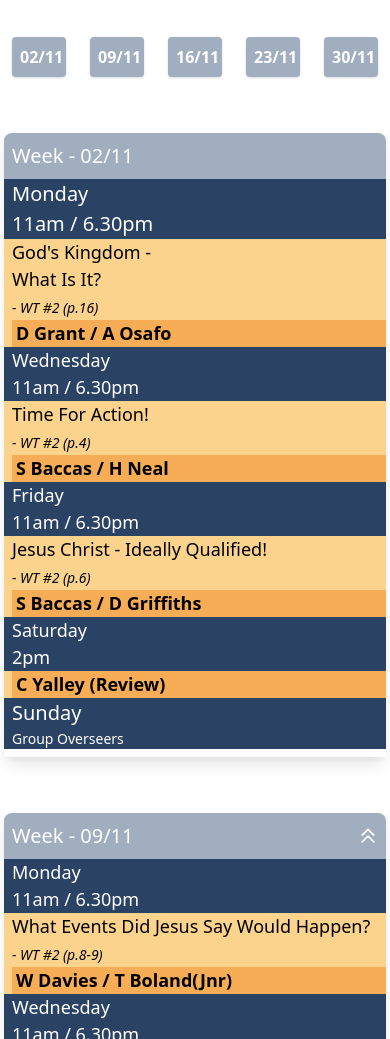
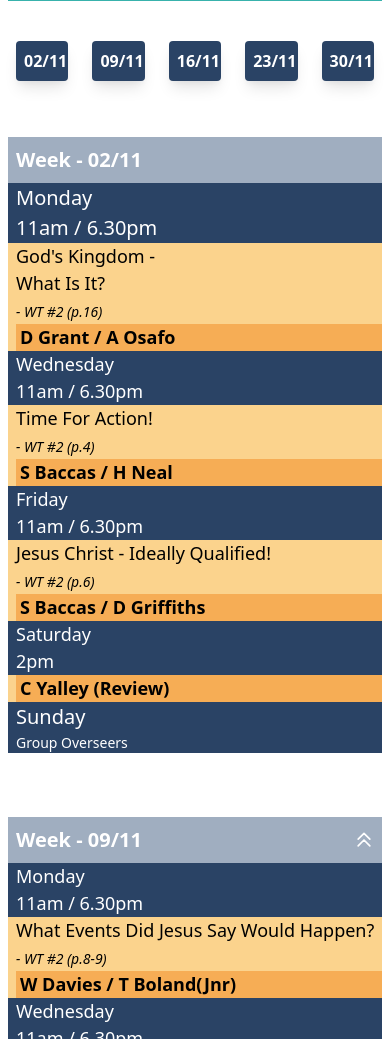
Before and after one commit to Denis-Grant/ministry-schedule, a plain HTML site: page index.html in a window 390 px wide. Shown: the part 188-1227 px from the top of the page. Drawn offline with nearby package versions, Linux system fonts and the light colour scheme.

Commit message:
remove shadows bold weeks

```diff
--- a/index.html
+++ b/index.html
@@ -11,7 +11,7 @@
     <link href="https://cdnjs.cloudflare.com/ajax/libs/tailwindcss/1.8.10/tailwind.min.css" rel="stylesheet">
     <title>Nov Campaign Schedule</title>
 </head>
-<body class='m-1 bg-white' id='top'>
+<body class='m-2 bg-white' id='top'>
     <div class="top-bar flex">
         <div class="lh px-16 bg-blue-900 text-white w-full md:w-1/3">
             <div class="top border-b-4 border-teal-500 inline-block">
@@ -32,18 +32,18 @@
         <h2 class='text-xl '><em>"Let your Kingdom come" </em> <br><span class='text-sm'>- MATTHEW 6:10</span></h2>
     </div>
     <div class="lg:hidden grid grid-cols-5  text-white gap-6 pt-10 px-2 font-bold">
-        <div class="bg-gray-500 text-center rounded p-2 shadow"><a href="#week1">02/11</a></div>
-        <div class="bg-gray-500 text-center rounded p-2 shadow"><a href="#week2">09/11</a></div>
-        <div class="bg-gray-500 text-center rounded p-2 shadow"><a href="#week3">16/11</a></div>
-        <div class="bg-gray-500 text-center rounded p-2 shadow"><a href="#week4">23/11</a></div>
-        <div class="bg-gray-500 text-center rounded p-2 shadow"><a href="#week5">30/11</a></div>
+        <div class="bg-blue-900 text-center rounded p-2 shadow-lg"><a href="#week1">02/11</a></div>
+        <div class="bg-blue-900 text-center rounded p-2 shadow-lg"><a href="#week2">09/11</a></div>
+        <div class="bg-blue-900 text-center rounded p-2 shadow-lg"><a href="#week3">16/11</a></div>
+        <div class="bg-blue-900 text-center rounded p-2 shadow-lg"><a href="#week4">23/11</a></div>
+        <div class="bg-blue-900 text-center rounded p-2 shadow-lg"><a href="#week5">30/11</a></div>
     </div>
     <main>
         <!-- SECTION -->
-        <div class="lg:hidden days grid lg:grid-cols-8  text-white mt-12 lg:px-4 py-2 text-xl shadow-lg" id='week1'>
+        <div class="lg:hidden days grid lg:grid-cols-8  text-white mt-12 lg:px-4 py-2 text-xl " id='week1'>
             <div class="hidden lg:block blank bg-white"></div>
-            <div class="lg:hidden gp bg-gray-500 text-xl py-2 pl-2 rounded-t-lg">
-                <h2>Week - 02/11</h2></div>
+            <div class="lg:hidden gp bg-gray-500 text-xl py-2 pl-2">
+                <h2 class='font-bold'>Week - 02/11</h2></div>
 
             <div class="mon flex-1 bg-blue-900 pl-2">
                 <h3>Monday</h3>
@@ -101,10 +101,10 @@
         </div>
         <!-- SECTION-END -->
         <!-- SECTION -->
-        <div class="days grid lg:grid-cols-8  text-white mt-12 lg:px-4 py-2 lg:text-lg shadow-lg" id='week2'>
+        <div class="days grid lg:grid-cols-8  text-white mt-12 lg:px-4 py-2 lg:text-lg " id='week2'>
             <div class="hidden lg:block blank bg-white"></div>
-            <div class="lg:hidden gp bg-gray-500 text-xl py-2 px-2 flex justify-between items-center rounded-t-lg">
-                <h3>
+            <div class="lg:hidden gp bg-gray-500 text-xl py-2 px-2 flex justify-between items-center ">
+                <h3 class='font-bold'>
                     Week - 09/11
                 </h3>
                 <a href="#top">
@@ -180,7 +180,7 @@
         <div class="lg:hidden days grid lg:grid-cols-8  text-white mt-12 lg:px-4 py-2 text-xl" id='week3'>
             <div class="hidden lg:block blank bg-white"></div>
             <div class="lg:hidden gp bg-gray-500 text-xl py-2 px-2 flex justify-between items-center">
-                <h3>
+                <h3 class='font-bold'>
                     Week - 16/11
                 </h3>
                 <a href="#top">
@@ -265,7 +265,7 @@
         <div class="lg:hidden days grid lg:grid-cols-8  text-white mt-12 lg:px-4 py-2 text-xl " id='week4'>
             <div class="hidden lg:block blank bg-white"></div>
             <div class="lg:hidden gp bg-gray-500 text-xl py-2 px-2 flex justify-between items-center">
-                <h3>
+                <h3 class='font-bold'>
                     Week - 23/11
                 </h3>
                 <a href="#top">
@@ -363,7 +363,7 @@
         <div class="lg:hidden days grid lg:grid-cols-8  text-white mt-12 lg:px-4 py-2 text-xl" id='week5'>
             <div class="hidden lg:block blank bg-white"></div>
             <div class="lg:hidden gp bg-gray-500 text-xl py-2 px-2 flex justify-between items-center">
-                <h3>
+                <h3 class='font-bold'>
                     Week - 30/11
                 </h3>
                 <a href="#top">
```
